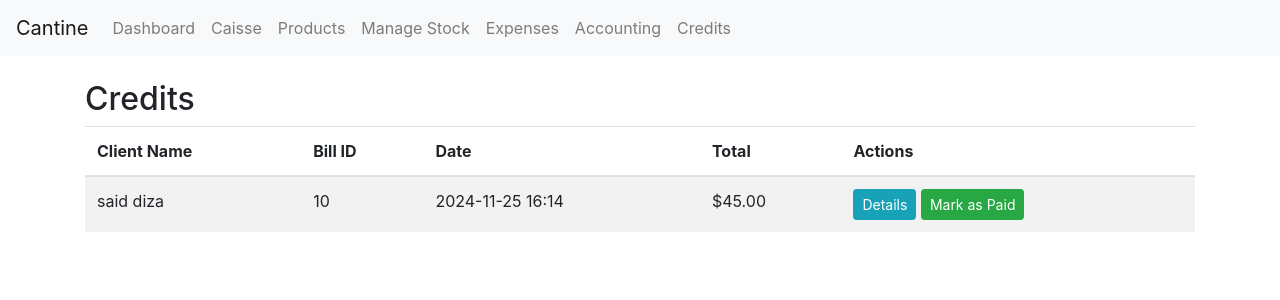
After one commit to khalidoy/cantine, a Django app: page /credits/ in a window 1280 px wide. The commit adds this page. Shown: the top 300 px of the page. Run offline with Django 5.2, Linux system fonts and the light colour scheme; data comes from the database, SQL or seed files in the repository; both versions use the stored data as it was after the commit; some libraries are stand-ins or nearby versions.

Commit message:
added credit functionality

```diff
--- a/cantine/urls.py
+++ b/cantine/urls.py
@@ -27,7 +27,11 @@ urlpatterns = [
     path('expenses/<int:pk>/delete/', views.expense_delete, name='expense_delete'),
     path('accounting/', views.accounting_view, name='accounting_view'),
     path('accounting/validate/', views.validate_accounting, name='validate_accounting'),
-    path('accounting/report/', views.accounting_report, name='accounting_report'),  # Added
+    path('accounting/report/', views.accounting_report, name='accounting_report'),
+
+    # Added URL patterns for the credit functionality
+    path('credits/', views.credit_list, name='credit_list'),
+    path('credits/pay/<int:bill_id>/', views.pay_credit, name='pay_credit'),
 ]
 
 if settings.DEBUG:
--- a/cantineApp/models.py
+++ b/cantineApp/models.py
@@ -23,7 +23,7 @@ class Sale(models.Model):
     product = models.ForeignKey(Product, on_delete=models.CASCADE)
     quantity = models.PositiveIntegerField(default=1)
     total_price = models.DecimalField(max_digits=10, decimal_places=2)
-    created_at = models.DateTimeField(default=timezone.now)  # Updated field
+    created_at = models.DateTimeField(default=timezone.now)
 
     def __str__(self):
         return f"{self.product.name} x {self.quantity}"
@@ -39,6 +39,9 @@ class Expense(models.Model):
 class Bill(models.Model):
     created_at = models.DateTimeField(auto_now_add=True)
     total = models.DecimalField(max_digits=10, decimal_places=2, default=Decimal('0.00'))
+    is_credit = models.BooleanField(default=False)
+    client_name = models.CharField(max_length=100, blank=True, null=True)
+    paid_at = models.DateTimeField(blank=True, null=True)
 
     def __str__(self):
         return f"Bill {self.id} - {self.created_at.strftime('%Y-%m-%d %H:%M')}"
--- a/cantineApp/templates/base.html
+++ b/cantineApp/templates/base.html
@@ -49,6 +49,9 @@
               >Accounting</a
             >
           </li>
+          <li class="nav-item">
+            <a class="nav-link" href="{% url 'credit_list' %}">Credits</a>
+          </li>
         </ul>
       </div>
     </nav>
@@ -57,9 +60,7 @@
       <div class="alert alert-{{ message.tags }}" role="alert">
         {{ message }}
       </div>
-      {% endfor %} {% endif %} {% block content %}
-      <!-- Default content can go here -->
-      {% endblock %}
+      {% endfor %} {% endif %} {% block content %} {% endblock %}
     </div>
     <!-- Include jQuery and Bootstrap JS -->
     <script src="https://code.jquery.com/jquery-3.5.1.slim.min.js"></script>
--- /dev/null
+++ b/cantineApp/templates/credits/credit_list.html
@@ -0,0 +1,48 @@
+<!-- cantineApp/templates/credits/credit_list.html -->
+{% extends 'base.html' %} {% block content %}
+<h2>Credits</h2>
+
+<table class="table table-striped">
+  <thead>
+    <tr>
+      <th>Client Name</th>
+      <th>Bill ID</th>
+      <th>Date</th>
+      <th>Total</th>
+      <th>Actions</th>
+    </tr>
+  </thead>
+  <tbody>
+    {% for credit in credits %}
+    <tr>
+      <td>{{ credit.client_name }}</td>
+      <td>{{ credit.id }}</td>
+      <td>{{ credit.created_at|date:"Y-m-d H:i" }}</td>
+      <td>${{ credit.total|floatformat:2 }}</td>
+      <td>
+        <!-- Details Button -->
+        <a href="{% url 'view_bill' credit.id %}" class="btn btn-info btn-sm"
+          >Details</a
+        >
+
+        <!-- Mark as Paid Form -->
+        <form
+          method="post"
+          action="{% url 'pay_credit' credit.id %}"
+          style="display: inline"
+        >
+          {% csrf_token %}
+          <button type="submit" class="btn btn-success btn-sm">
+            Mark as Paid
+          </button>
+        </form>
+      </td>
+    </tr>
+    {% empty %}
+    <tr>
+      <td colspan="5">No credits pending.</td>
+    </tr>
+    {% endfor %}
+  </tbody>
+</table>
+{% endblock %}
--- a/cantineApp/views.py
+++ b/cantineApp/views.py
@@ -7,7 +7,7 @@ from .forms import ProductForm, StockForm, ExpenseForm
 from django.views.decorators.csrf import csrf_protect, csrf_exempt
 from django.utils import timezone
 from django.contrib import messages
-from django.db.models import Sum, F, DecimalField, ExpressionWrapper
+from django.db.models import Sum, F, DecimalField, ExpressionWrapper, Q
 from django.db.models.functions import Coalesce
 from decimal import Decimal
 import json
@@ -40,11 +40,14 @@ def add_to_bill(request):
         try:
             data = json.loads(request.body)
             items = data.get('items', [])
+            is_credit = data.get('is_credit', False)
+            client_name = data.get('client_name', '').strip()
             if not items:
                 return JsonResponse({'error': 'No items provided'}, status=400)
-
-            bill = Bill.objects.create(total=Decimal('0.00'))  # Initialize total with Decimal
-            total = Decimal('0.00')  # Initialize total as Decimal
+            if is_credit and not client_name:
+                return JsonResponse({'error': 'Client name is required for credit'}, status=400)
+            bill = Bill.objects.create(total=Decimal('0.00'), is_credit=is_credit, client_name=client_name)
+            total = Decimal('0.00')
             for item in items:
                 product_id = item.get('product_id')
                 quantity = int(item.get('quantity', 1))
@@ -64,12 +67,12 @@ def add_to_bill(request):
                     quantity=quantity,
                     subtotal=subtotal
                 )
-                total += subtotal  # Sum using Decimal
+                total += subtotal
 
             bill.total = total
             bill.save()
 
-            return JsonResponse({'bill_id': bill.id, 'total': str(bill.total)})  # Convert Decimal to string for JSON
+            return JsonResponse({'bill_id': bill.id, 'total': str(bill.total)})
         except json.JSONDecodeError:
             return JsonResponse({'error': 'Invalid JSON'}, status=400)
         except Exception as e:
@@ -80,7 +83,7 @@ def view_bill(request, bill_id):
     bill = get_object_or_404(Bill, id=bill_id)
     return render(request, 'bill.html', {'bill': bill})
 
-@csrf_exempt  # Exempting since it's a GET request
+@csrf_exempt
 def bill_details(request, bill_id):
     if request.method == 'GET':
         try:
@@ -116,7 +119,6 @@ def product_create(request):
         form = ProductForm(request.POST, request.FILES)
         if form.is_valid():
             product = form.save()
-            # Create a Stock instance for the new product
             Stock.objects.create(product=product, quantity=0)
             messages.success(request, 'Product added successfully.')
             return redirect('product_list')
@@ -182,8 +184,8 @@ def stock_delete(request, pk):
 
 # Expense CRUD Views
 def expense_list(request):
-    expenses = Expense.objects.order_by('-created_at')[:50]  # Changed variable name to 'expenses'
-    return render(request, 'expenses/expense_list.html', {'expenses': expenses})  # Changed context key to 'expenses'
+    expenses = Expense.objects.order_by('-created_at')[:50]
+    return render(request, 'expenses/expense_list.html', {'expenses': expenses})
 
 def expense_create(request):
     if request.method == 'POST':
@@ -218,7 +220,6 @@ def expense_delete(request, pk):
 
 # Accounting Views
 def accounting_view(request):
-    # Get the 'date' parameter from GET request, default to today
     date_str = request.GET.get('date')
     if date_str:
         try:
@@ -229,10 +230,16 @@ def accounting_view(request):
     else:
         selected_date = timezone.now().date()
 
-    # Calculate total bills from Bill for the selected date
-    total_bills = Bill.objects.filter(created_at__date=selected_date).aggregate(total=Coalesce(Sum('total'), Decimal('0.00')))['total']
+    # Calculate total bills excluding credits
+    total_bills = Bill.objects.filter(created_at__date=selected_date, is_credit=False).aggregate(total=Coalesce(Sum('total'), Decimal('0.00')))['total']
 
-    # Calculate total expenses from Expense for the selected date
+    # Calculate total of credits paid today
+    credits_paid_today_total = Bill.objects.filter(paid_at__date=selected_date, is_credit=True).aggregate(total=Coalesce(Sum('total'), Decimal('0.00')))['total']
+
+    # Add credits paid to total bills
+    total_bills += credits_paid_today_total
+
+    # Calculate total expenses
     total_expenses = Expense.objects.filter(created_at__date=selected_date).aggregate(total=Coalesce(Sum('amount'), Decimal('0.00')))['total']
 
     # Calculate net accounting
@@ -246,11 +253,17 @@ def accounting_view(request):
         accounting = None
         is_validated = False
 
-    # Fetch bills for the selected date
-    bills_today = Bill.objects.filter(created_at__date=selected_date).order_by('-created_at')[:50]
+    # Fetch bills for the selected date (excluding credits)
+    bills_today = Bill.objects.filter(
+        Q(created_at__date=selected_date, is_credit=False) |
+        Q(paid_at__date=selected_date, is_credit=True)
+    ).order_by('-created_at')[:50]
 
     # Fetch expenses for the selected date
     expenses_today = Expense.objects.filter(created_at__date=selected_date).order_by('-created_at')[:50]
+
+    # Fetch credits paid today
+    credits_paid_today = Bill.objects.filter(paid_at__date=selected_date, is_credit=True).order_by('-paid_at')
 
     context = {
         'selected_date': selected_date,
@@ -261,8 +274,9 @@ def accounting_view(request):
         'accounting': accounting,
         'bills_today': bills_today,
         'expenses_today': expenses_today,
+        'credits_paid_today': credits_paid_today,
     }
-    return render(request, 'accounting/accounting_view.html', context)  # Ensure the correct template path
+    return render(request, 'accounting/accounting_view.html', context)
 
 @csrf_protect
 def validate_accounting(request):
@@ -270,10 +284,16 @@ def validate_accounting(request):
         # Validate accounting for today
         today = timezone.now().date()
 
-        # Calculate total bills from Bill for today
-        total_bills = Bill.objects.filter(created_at__date=today).aggregate(total=Coalesce(Sum('total'), Decimal('0.00')))['total']
+        # Calculate total bills excluding credits
+        total_bills = Bill.objects.filter(created_at__date=today, is_credit=False).aggregate(total=Coalesce(Sum('total'), Decimal('0.00')))['total']
 
-        # Calculate total expenses from Expense for today
+        # Calculate total of credits paid today
+        credits_paid_today_total = Bill.objects.filter(paid_at__date=today, is_credit=True).aggregate(total=Coalesce(Sum('total'), Decimal('0.00')))['total']
+
+        # Add credits paid to total bills
+        total_bills += credits_paid_today_total
+
+        # Calculate total expenses
         total_expenses = Expense.objects.filter(created_at__date=today).aggregate(total=Coalesce(Sum('amount'), Decimal('0.00')))['total']
 
         # Calculate net accounting
@@ -287,7 +307,7 @@ def validate_accounting(request):
         # Create Accounting record
         Accounting.objects.create(
             date=today,
-            total_bills=total_bills,
+            total_sales=total_bills,
             total_expenses=total_expenses,
             net_accounting=net_accounting
         )
@@ -298,7 +318,6 @@ def validate_accounting(request):
         return redirect('accounting_view')
 
 def accounting_report(request):
-    # Get the 'date' parameter from GET request, default to today
     date_str = request.GET.get('date')
     if date_str:
         try:
@@ -309,10 +328,16 @@ def accounting_report(request):
     else:
         selected_date = timezone.now().date()
 
-    # Calculate total bills from Bill for the selected date
-    total_bills = Bill.objects.filter(created_at__date=selected_date).aggregate(total=Coalesce(Sum('total'), Decimal('0.00')))['total']
+    # Calculate total bills excluding credits
+    total_bills = Bill.objects.filter(created_at__date=selected_date, is_credit=False).aggregate(total=Coalesce(Sum('total'), Decimal('0.00')))['total']
 
-    # Calculate total expenses from Expense for the selected date
+    # Calculate total of credits paid today
+    credits_paid_today_total = Bill.objects.filter(paid_at__date=selected_date, is_credit=True).aggregate(total=Coalesce(Sum('total'), Decimal('0.00')))['total']
+
+    # Add credits paid to total bills
+    total_bills += credits_paid_today_total
+
+    # Calculate total expenses
     total_expenses = Expense.objects.filter(created_at__date=selected_date).aggregate(total=Coalesce(Sum('amount'), Decimal('0.00')))['total']
 
     # Calculate net accounting
@@ -329,9 +354,10 @@ def accounting_report(request):
     # Fetch expenses for the selected date
     expenses_today = Expense.objects.filter(created_at__date=selected_date).order_by('-created_at')[:50]
 
-    # Aggregate product sales for the selected date, including price and total sales per product
+    # Aggregate product sales for the selected date, excluding credits
     product_sales = BillItem.objects.filter(
-        bill__created_at__date=selected_date
+        bill__created_at__date=selected_date,
+        bill__is_credit=False
     ).values(
         'product__name',
         'product__price'
@@ -339,6 +365,9 @@ def accounting_report(request):
         total_quantity=Sum('quantity'),
         total_sales=Sum('subtotal')
     ).order_by('product__name')
+
+    # Fetch credits paid today
+    credits_paid_today = Bill.objects.filter(paid_at__date=selected_date, is_credit=True).order_by('-paid_at')
 
     context = {
         'selected_date': selected_date,
@@ -348,6 +377,22 @@ def accounting_report(request):
         'is_validated': is_validated,
         'accounting': accounting,
         'expenses_today': expenses_today,
-        'product_sales': product_sales,  # Aggregated product sales with price and total sales
+        'product_sales': product_sales,
+        'credits_paid_today': credits_paid_today,
     }
     return render(request, 'accounting/accounting_report.html', context)
+
+def credit_list(request):
+    credits = Bill.objects.filter(is_credit=True, paid_at__isnull=True).order_by('-created_at')
+    return render(request, 'credits/credit_list.html', {'credits': credits})
+
+@csrf_protect
+def pay_credit(request, bill_id):
+    if request.method == 'POST':
+        bill = get_object_or_404(Bill, id=bill_id, is_credit=True, paid_at__isnull=True)
+        bill.paid_at = timezone.now()
+        bill.save()
+        messages.success(request, f"Credit for {bill.client_name} has been marked as paid.")
+        return redirect('credit_list')
+    else:
+        return HttpResponse(status=405)
```
Also changed, not shown: cantineApp/admin.py (+20 -8 lines), cantineApp/templates/accounting/accounting_report.html (+28 -0 lines), cantineApp/templates/accounting/accounting_view.html (+29 -0 lines), cantineApp/templates/caisse.html (+38 -1 lines), cantineApp/migrations/0007_bill_client_name_bill_is_credit_bill_paid_at.py (added), db.sqlite3.
